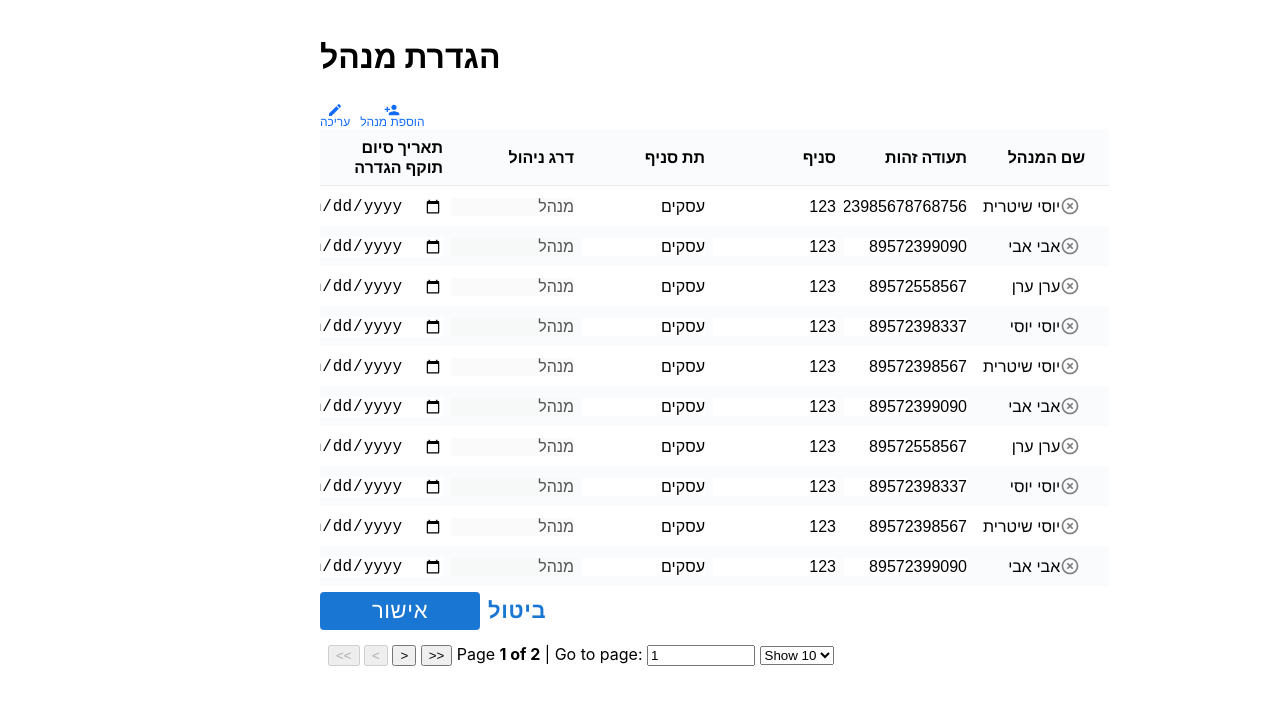
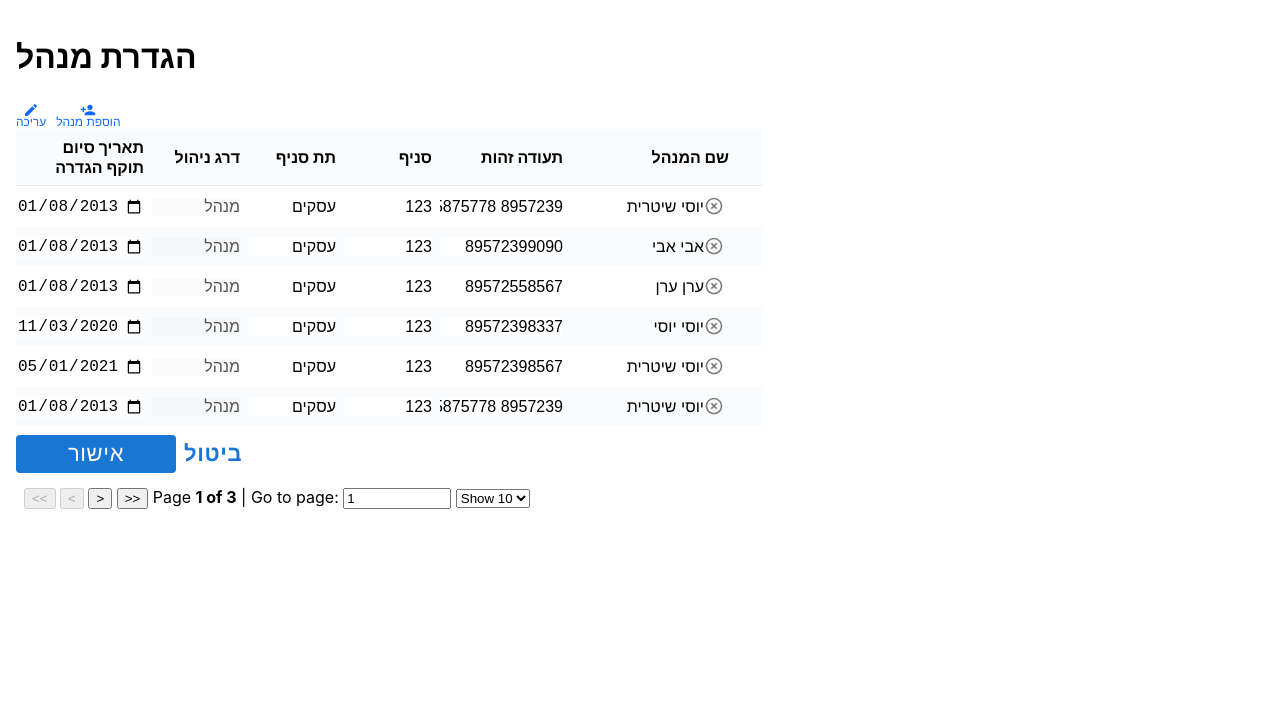
Before and after one commit to stephanmoveo/leumi-ui-1, a React (Create React App) app: page / in a window 1280 px wide. Both pictures are taken after a click on the element "עריכה". Shown: the top 704 px of the page. Built offline with nearby package versions, Linux system fonts and the light colour scheme.

Commit message:
state manage

```diff
--- a/src/components/Data/MokeJson.jsx
+++ b/src/components/Data/MokeJson.jsx
@@ -7,36 +7,40 @@ export const columnDataaa = [
   {
     Header: "שם המנהל",
     accessor: "שם",
-    type:'string'
+    type: "string",
   },
   {
     Header: "תעודה זהות",
     accessor: "תז",
-    type:'string'
+    type: "string",
+    width: 115,
   },
   {
     Header: "סניף",
     accessor: "סניף",
     isSortable: true,
-    type:'string'
+    type: "string",
+    width: 80,
   },
   {
     Header: "תת סניף",
     accessor: "תת",
-    type:'string'
+    type: "string",
+    width: 80,
   },
   {
     Header: "דרג ניהול",
     accessor: "דרג",
     editable: false,
-    type:'string'
-
+    type: "string",
+    width: 80,
   },
   {
     Header: "תאריך סיום תוקף הגדרה",
     accessor: "תאריך",
     isLink: true,
-    type:'date'
+    type: "date",
+    width: 120,
   },
 ];
 
@@ -44,11 +48,79 @@ export const mokeJsonData = [
   {
     id: rendomId(),
     שם: "יוסי שיטרית",
-    תז: "895723985678768756",
+    תז: "8957239 8567865875778 5875875886576 8756",
     סניף: 123,
     תת: "עסקים",
     דרג: "מנהל",
-    תאריך: "21.05.2021",
+    תאריך: "2013-01-08",
+    addInfo: [
+      {
+        adress: "tel aviv",
+        country: "israel",
+        date: "12/9/2021",
+        adess: "tel aviv",
+        counry: "israel",
+        dat: "12/9/2021",
+        aress: "tel aviv",
+        cuntry: "israel",
+        dt: "12/9/2021",
+        adrss: "tel aviv",
+        country: "israel",
+        date: "12/9/2021",
+      },
+    ],
+  },
+  {
+    id: rendomId(),
+    שם: "אבי אבי",
+    תז: "89572399090",
+    סניף: 123,
+    תת: "עסקים",
+    דרג: "מנהל",
+    תאריך: "2013-01-08",
+  },
+  {
+    id: rendomId(),
+    שם: "ערן ערן",
+    תז: "89572558567",
+    סניף: 123,
+    תת: "עסקים",
+    דרג: "מנהל",
+    תאריך: "2013-01-08",
+  },
+  {
+    id: rendomId(),
+    שם: "יוסי יוסי",
+    תז: "89572398337",
+    סניף: 123,
+    תת: "עסקים",
+    דרג: "מנהל",
+    תאריך: "2020-11-03",
+  },
+  {
+    id: rendomId(),
+    שם: "יוסי שיטרית",
+    תז: "89572398567",
+    סניף: 123,
+    תת: "עסקים",
+    דרג: "מנהל",
+    תאריך: "2021-05-01",
+    addInfo: [
+      {
+        adress: "tel aviv",
+        country: "israel",
+        date: "12/9/2021",
+      },
+    ],
+  },
+  {
+    id: rendomId(),
+    שם: "יוסי שיטרית",
+    תז: "8957239 8567865875778 5875875886576 8756",
+    סניף: 123,
+    תת: "עסקים",
+    דרג: "מנהל",
+    תאריך: "2013-01-08",
     addInfo: [
       {
         adress: "tel aviv",
@@ -64,34 +136,16 @@ export const mokeJsonData = [
     סניף: 123,
     תת: "עסקים",
     דרג: "מנהל",
-    תאריך: "09.02.2021",
-  },
-  {
-    id: rendomId(),
-    שם: "ערן ערן",
-    תז: "89572558567",
-    סניף: 123,
-    תת: "עסקים",
-    דרג: "מנהל",
-    תאריך: "21.09.2019",
-  },
-  {
-    id: rendomId(),
-    שם: "יוסי יוסי",
-    תז: "89572398337",
-    סניף: 123,
-    תת: "עסקים",
-    דרג: "מנהל",
-    תאריך: "03.11.2020",
+    תאריך: "2013-01-08",
   },
   {
     id: rendomId(),
     שם: "יוסי שיטרית",
-    תז: "89572398567",
+    תז: "8957239 8567865875778 5875875886576 8756",
     סניף: 123,
     תת: "עסקים",
     דרג: "מנהל",
-    תאריך: "21.05.2021",
+    תאריך: "2013-01-08",
     addInfo: [
       {
         adress: "tel aviv",
@@ -107,7 +161,7 @@ export const mokeJsonData = [
     סניף: 123,
     תת: "עסקים",
     דרג: "מנהל",
-    תאריך: "09.02.2021",
+    תאריך: "2013-01-08",
   },
   {
     id: rendomId(),
@@ -116,7 +170,7 @@ export const mokeJsonData = [
     סניף: 123,
     תת: "עסקים",
     דרג: "מנהל",
-    תאריך: "21.09.2019",
+    תאריך: "2013-01-08",
   },
   {
     id: rendomId(),
@@ -125,7 +179,7 @@ export const mokeJsonData = [
     סניף: 123,
     תת: "עסקים",
     דרג: "מנהל",
-    תאריך: "03.11.2020",
+    תאריך: "2020-11-03",
   },
   {
     id: rendomId(),
@@ -134,7 +188,23 @@ export const mokeJsonData = [
     סניף: 123,
     תת: "עסקים",
     דרג: "מנהל",
-    תאריך: "21.05.2021",
+    תאריך: "2021-05-01",
+    addInfo: [
+      {
+        adress: "tel aviv",
+        country: "israel",
+        date: "12/9/2021",
+      },
+    ],
+  },
+  {
+    id: rendomId(),
+    שם: "יוסי שיטרית",
+    תז: "8957239 8567865875778 5875875886576 8756",
+    סניף: 123,
+    תת: "עסקים",
+    דרג: "מנהל",
+    תאריך: "2013-01-08",
     addInfo: [
       {
         adress: "tel aviv",
@@ -150,34 +220,16 @@ export const mokeJsonData = [
     סניף: 123,
     תת: "עסקים",
     דרג: "מנהל",
-    תאריך: "09.02.2021",
-  },
-  {
-    id: rendomId(),
-    שם: "ערן ערן",
-    תז: "89572558567",
-    סניף: 123,
-    תת: "עסקים",
-    דרג: "מנהל",
-    תאריך: "21.09.2019",
-  },
-  {
-    id: rendomId(),
-    שם: "יוסי יוסי",
-    תז: "89572398337",
-    סניף: 123,
-    תת: "עסקים",
-    דרג: "מנהל",
-    תאריך: "03.11.2020",
+    תאריך: "2013-01-08",
   },
   {
     id: rendomId(),
     שם: "יוסי שיטרית",
-    תז: "89572398567",
+    תז: "8957239 8567865875778 5875875886576 8756",
     סניף: 123,
     תת: "עסקים",
     דרג: "מנהל",
-    תאריך: "21.05.2021",
+    תאריך: "2013-01-08",
     addInfo: [
       {
         adress: "tel aviv",
@@ -193,7 +245,7 @@ export const mokeJsonData = [
     סניף: 123,
     תת: "עסקים",
     דרג: "מנהל",
-    תאריך: "09.02.2021",
+    תאריך: "2013-01-08",
   },
   {
     id: rendomId(),
@@ -202,7 +254,7 @@ export const mokeJsonData = [
     סניף: 123,
     תת: "עסקים",
     דרג: "מנהל",
-    תאריך: "21.09.2019",
+    תאריך: "2013-01-08",
   },
   {
     id: rendomId(),
@@ -211,35 +263,47 @@ export const mokeJsonData = [
     סניף: 123,
     תת: "עסקים",
     דרג: "מנהל",
-    תאריך: "03.11.2020",
+    תאריך: "2020-11-03",
+  },
+  {
+    id: rendomId(),
+    שם: "יוסי שיטרית",
+    תז: "89572398567",
+    סניף: 123,
+    תת: "עסקים",
+    דרג: "מנהל",
+    תאריך: "2021-05-01",
+    addInfo: [
+      {
+        adress: "tel aviv",
+        country: "israel",
+        date: "12/9/2021",
+      },
+    ],
+  },
+  {
+    id: rendomId(),
+    שם: "יוסי שיטרית",
+    תז: "8957239 8567865875778 5875875886576 8756",
+    סניף: 123,
+    תת: "עסקים",
+    דרג: "מנהל",
+    תאריך: "2013-01-08",
+    addInfo: [
+      {
+        adress: "tel aviv",
+        country: "israel",
+        date: "12/9/2021",
+      },
+    ],
+  },
+  {
+    id: rendomId(),
+    שם: "אבי אבי",
+    תז: "89572399090",
+    סניף: 123,
+    תת: "עסקים",
+    דרג: "מנהל",
+    תאריך: "2013-01-08",
   },
 ];
-
-// export const columnData = [
-//   {
-//     Header: "First Name",
-//     accessor: "firstName",
-//   },
-//   {
-//     Header: "Last Name",
-//     accessor: "lastName",
-//   },
-//   {
-//     Header: "Age",
-//     accessor: "age",
-//   },
-//   {
-//     Header: "Visits",
-//     accessor: "visits",
-//   },
-//   {
-//     Header: "Status",
-//     accessor: "status",
-//     isLink: true,
-//   },
-//   {
-//     Header: "Profile Progress",
-//     accessor: "progress",
-//     editable: false,
-//   },
-// ];
--- a/src/components/StyledComponents/EditBtn.jsx
+++ b/src/components/StyledComponents/EditBtn.jsx
@@ -16,9 +16,9 @@ export const EditBtn = styled.div`
 
 export const FlexDiv = styled.div`
   display: flex;
-    align-items: center;
+  align-items: center;
+  flex-wrap: wrap;
 `;
-
 
 export const Link = styled.a`
   text-decoration: none;
@@ -28,3 +28,18 @@ export const Link = styled.a`
     text-decoration: underline;
   }
 `;
+
+export const TableWarp = styled.div`
+  overflow-x: auto;
+  height: 300px;
+`;
+
+export const DatePicker = styled.input`
+  ::-webkit-calendar-picker-indicator {
+    margin-left: -15px;
+  }
+`;
+
+export const AddInfoP= styled.p`
+margin: 5px;
+`
--- a/src/components/Table1/EditableCell.jsx
+++ b/src/components/Table1/EditableCell.jsx
@@ -1,5 +1,5 @@
 import React from "react";
-
+import { DatePicker } from "../StyledComponents/EditBtn";
 const EditableCell = ({
   value: initialValue,
   row: { index },
@@ -18,9 +18,10 @@ const EditableCell = ({
   React.useEffect(() => {
     setValue(initialValue);
   }, [initialValue]);
+
   if (type === "date")
     return (
-      <input
+      <DatePicker
         type="date"
         disabled={editable === false}
         value={value}
--- a/src/components/Table1/FooterBtn.jsx
+++ b/src/components/Table1/FooterBtn.jsx
@@ -5,9 +5,11 @@ export default function FooterBtn({
   setisEditable,
   setIsinEditMode,
   originalData,
-  setData
+  setData,
+  data
 }) {
   const confirm = () => {
+    setData([...data])
     setisEditable("Cell2");
     setIsinEditMode(false);
   };
--- a/src/components/Table1/NonEditableCell.jsx
+++ b/src/components/Table1/NonEditableCell.jsx
@@ -1,11 +1,18 @@
 import React, { useRef, useState, useEffect } from "react";
 import { Link } from "../StyledComponents/EditBtn.jsx";
 
-const NonEditableCell = ({ value: initialValue, column: { isLink } }) => {
+const NonEditableCell = ({ value: initialValue, column: { isLink, type } }) => {
+  const ChangeFormateDate = (oldDate) => {
+    return oldDate.toString().split("-").reverse().join("-");
+  };
+
   const [value, setValue] = React.useState(initialValue);
   React.useEffect(() => {
     setValue(initialValue);
   }, [initialValue]);
+  if (type === "date") {
+    ChangeFormateDate(value);
+  }
   if (!isLink) return value;
   return <Link href="#">{value}</Link>;
 };
--- a/src/components/Table1/Styledtable.jsx
+++ b/src/components/Table1/Styledtable.jsx
@@ -13,21 +13,19 @@ function StyledTable() {
   const [originalData] = React.useState(mokeJsonData);
   const [skipPageReset, setSkipPageReset] = React.useState(false);
 
-  const deleteRow = (id) => {
-    data.splice(id, 1);
-    setData([...data]);
-  };
 
   const columns = React.useMemo(
     () => [
       {
         Header: () => null,
         id: "expander",
-        Cell2: ({ row }) => (
-          <span {...row.getToggleRowExpandedProps()}>
-            {row.isExpanded ? "-" : "+"}
-          </span>
-        ),
+        Cell2: ({ row }) => {
+          return (
+            <span {...row.getToggleRowExpandedProps()}>
+              {row.isExpanded ? "-" : "+"}
+            </span>
+          );
+        },
         Cell: () => {
           return <div></div>;
         },
@@ -72,8 +70,13 @@ function StyledTable() {
     setSkipPageReset(false);
   }, [data]);
 
-  // const resetData = () => setData(originalData);
-
+  const deleteRow = (index) => {
+    let r = window.confirm("Are You Sure You Want To Delete Row?");
+    if (r == true) {
+      data.splice(index, 1);
+      setData([...data]);
+    }
+  };
   const renderRowSubComponent = React.useCallback(
     ({ row }) => ({
       values: row.original.addInfo && row.original.addInfo,
--- a/src/components/Table1/Styles.jsx
+++ b/src/components/Table1/Styles.jsx
@@ -2,15 +2,13 @@ import styled from "styled-components";
 
 const Styles = styled.div`
   padding: 1rem;
-  margin: auto;
-  width: 50%;
-  position: relative;
   table {
     border-spacing: 0;
     direction: rtl;
     thead {
       background-color: #fafbfc;
-
+      position: sticky;
+      top: 0;
       th {
         border-bottom: 1px solid #e9e9e9;
       }
@@ -43,8 +41,6 @@ const Styles = styled.div`
       margin: 0;
       padding: 0.5rem;
       text-align: right;
-      max-width: 115px;
-
       :last-child {
         border-right: 0;
       }
--- a/src/components/Table1/Table.jsx
+++ b/src/components/Table1/Table.jsx
@@ -7,6 +7,8 @@ import FooterBtn from "./FooterBtn";
 import TableBody from "./TableBody";
 import TableHead from "./TableHead";
 import TableEditBtn from "./TableEditBtn";
+import { TableWarp } from "../StyledComponents/EditBtn";
+
 const defaultColumn = {
   Cell: EditableCell,
   Cell2: NonEditableCell,
@@ -60,7 +62,7 @@ function Table({
         setIsinEditMode={setIsinEditMode}
         isinEditMode={isinEditMode}
       />
-      <div>
+      <TableWarp>
         <table {...getTableProps()}>
           <TableHead headerGroups={headerGroups} />
           <TableBody
@@ -72,9 +74,10 @@ function Table({
             visibleColumns={visibleColumns}
           />
         </table>
-      </div>
+      </TableWarp>
       {isinEditMode && (
         <FooterBtn
+          data={data}
           setData={setData}
           setisEditable={setisEditable}
           setIsinEditMode={setIsinEditMode}
--- a/src/components/Table1/TableBody.jsx
+++ b/src/components/Table1/TableBody.jsx
@@ -1,6 +1,6 @@
 import React from "react";
 import ToolTip from "./ToolTip.jsx";
-
+import { FlexDiv, AddInfoP } from "../StyledComponents/EditBtn";
 export default function TableBody({
   getTableBodyProps,
   page,
@@ -20,12 +20,14 @@ export default function TableBody({
         return (
           <>
             <tr {...row.getRowProps()} key={i} style={row.isExpanded && active}>
-              {row.cells
-                // .slice().reverse()
-                .map((cell, i) => {
+              {row.cells.map((cell, i) => {
                 return (
-                    <ToolTip val={cell.value}>
-                      <td {...cell.getCellProps()} key={i}>
+                  <ToolTip val={cell.value} maxWidth={cell.column.width}>
+                    <td
+                      {...cell.getCellProps()}
+                      key={i}
+                      style={{ maxWidth: cell.column.width }}
+                    >
                       {cell.render(isEditable)}
                     </td>
                   </ToolTip>
@@ -35,23 +37,23 @@ export default function TableBody({
             {row.isExpanded && renderRowSubComponent({ row }).values ? (
               <tr>
                 <td colSpan={visibleColumns.length}>
-                  <div>
+                  <FlexDiv>
                     {renderRowSubComponent({ row }).values.length > 0 &&
                       Object.keys(renderRowSubComponent({ row }).values[0]).map(
                         (keyString, i) => {
                           return (
-                            <p key={i}>
+                            <AddInfoP key={i}>
                               {keyString}:{" "}
                               {
                                 renderRowSubComponent({ row }).values[0][
                                   keyString
                                 ]
                               }
-                            </p>
+                            </AddInfoP>
                           );
                         }
                       )}
-                  </div>
+                  </FlexDiv>
                 </td>
               </tr>
             ) : null}
--- a/src/components/Table1/TableEditBtn.jsx
+++ b/src/components/Table1/TableEditBtn.jsx
@@ -11,11 +11,11 @@ export default function TableEditBtn({
   isEditable,
   data,
   setIsinEditMode,
-  isinEditMode
+  isinEditMode,
 }) {
   const addRow = (columns) => {
     const obj = {};
-    columns.forEach((item, i) => {
+    columns.slice(1).forEach((item, i) => {
       obj[item.accessor] = "";
     });
     if (
@@ -32,12 +32,7 @@ export default function TableEditBtn({
 
   return (
     <FlexDiv>
-      <ToolTip
-        val={"עריכה"}
-        // placement="top"
-        // arrow
-        // classes={classes}
-      >
+      <ToolTip val={"עריכה"}>
         <EditBtn
           onClick={() => {
             setisEditable(isEditable === "Cell" ? "Cell2" : "Cell");
@@ -48,12 +43,7 @@ export default function TableEditBtn({
           {"עריכה"}
         </EditBtn>
       </ToolTip>
-      <ToolTip
-        val={"הוספת מנהל"}
-        // placement="top"
-        // arrow
-        // classes={classes}
-      >
+      <ToolTip val={"הוספת מנהל"}>
         <EditBtn onClick={() => addRow(columns)}>
           <PersonAddIcon />
           {"הוספת מנהל"}
--- a/src/components/Table1/TableHead.jsx
+++ b/src/components/Table1/TableHead.jsx
@@ -1,12 +1,16 @@
 import React from "react";
 
-export default function TableHead({headerGroups}) {
+export default function TableHead({ headerGroups }) {
   return (
     <thead>
       {headerGroups.map((headerGroup, i) => (
         <tr {...headerGroup.getHeaderGroupProps()} key={i}>
           {headerGroup.headers.map((column) => (
-            <th className="th-column" {...column.getHeaderProps()}>
+            <th
+              className="th-column"
+              {...column.getHeaderProps()}
+              style={{ width:column.id==='expander'?'10px': column.width }}
+            >
               {column.render("Header")}
             </th>
           ))}
--- a/src/components/Table1/ToolTip.jsx
+++ b/src/components/Table1/ToolTip.jsx
@@ -2,7 +2,7 @@ import React from "react";
 import Tooltip, { tooltipClasses } from "@mui/material/Tooltip";
 import { styled } from "@mui/material/styles";
 
-function ToolTip({ children, val }) {
+function ToolTip({ children, val, maxWidth }) {
   const valLength = val != undefined && val.toString().length;
 
   const BootstrapTooltip = styled(({ className, ...props }) => (
@@ -13,7 +13,7 @@ function ToolTip({ children, val }) {
     },
     [`& .${tooltipClasses.tooltip}`]: {
       backgroundColor: "#3e4b60",
-      maxWidth: "none",
+      maxWidth: maxWidth,
       marginBottom: "3px !important",
     },
   }));
```
Lines whose indentation alone changed are shown as unchanged.
